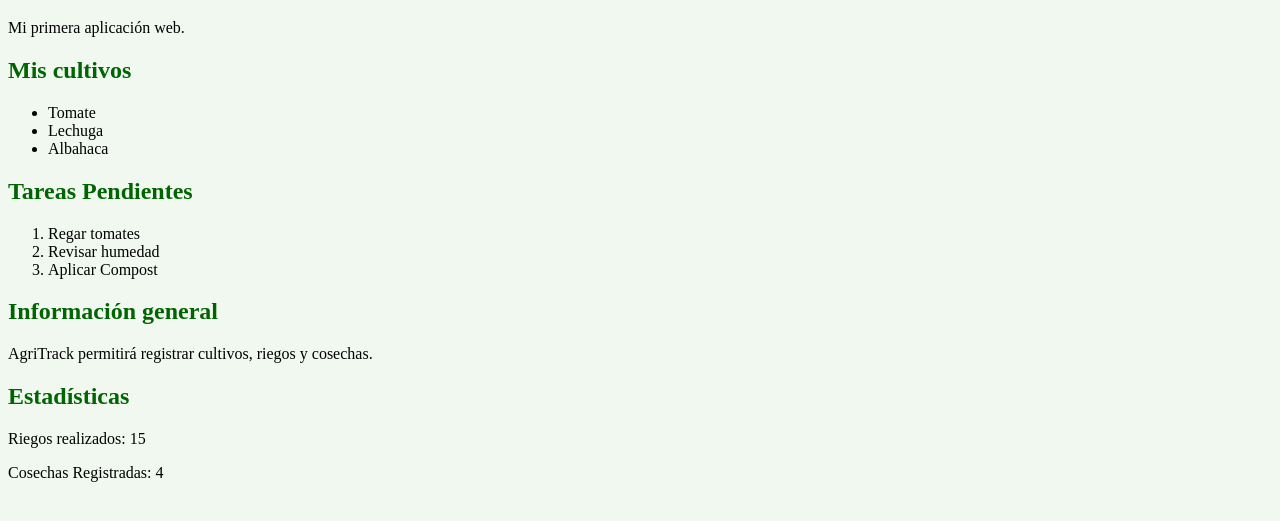
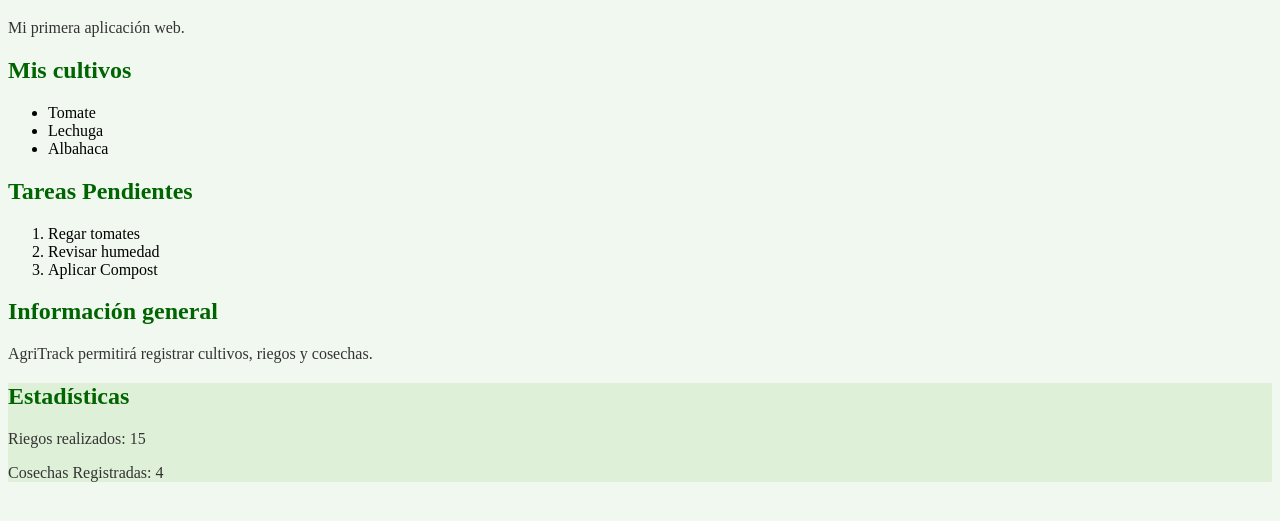
Before and after one commit to 03im84/front-end-classes, a plain HTML site: page index.html in a window 1280 px wide. Shown: the part 61-582 px from the top of the page. Drawn offline with Linux system fonts and the light colour scheme.

Commit message:
Addicion de nuevas reglas en style.css

```diff
--- a/styles.css
+++ b/styles.css
@@ -9,3 +9,11 @@ h1 {
 h2 {
 	color: darkgreen;
 }
+
+p {
+	color: #333;
+}
+
+section{
+	background-color: #dff0d8;
+}
```
Also changed, not shown: style.css (deleted, +0 -11 lines).
